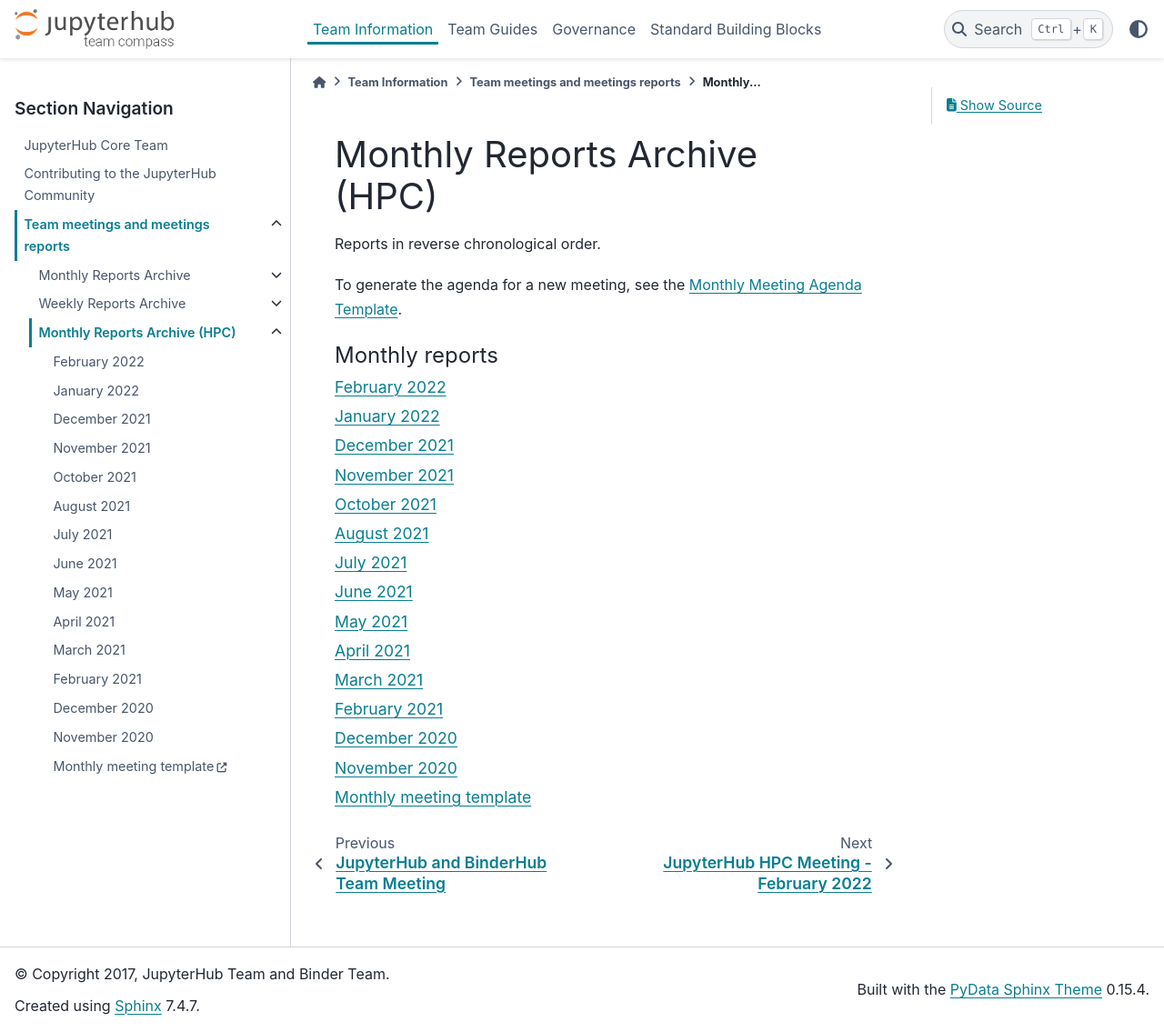
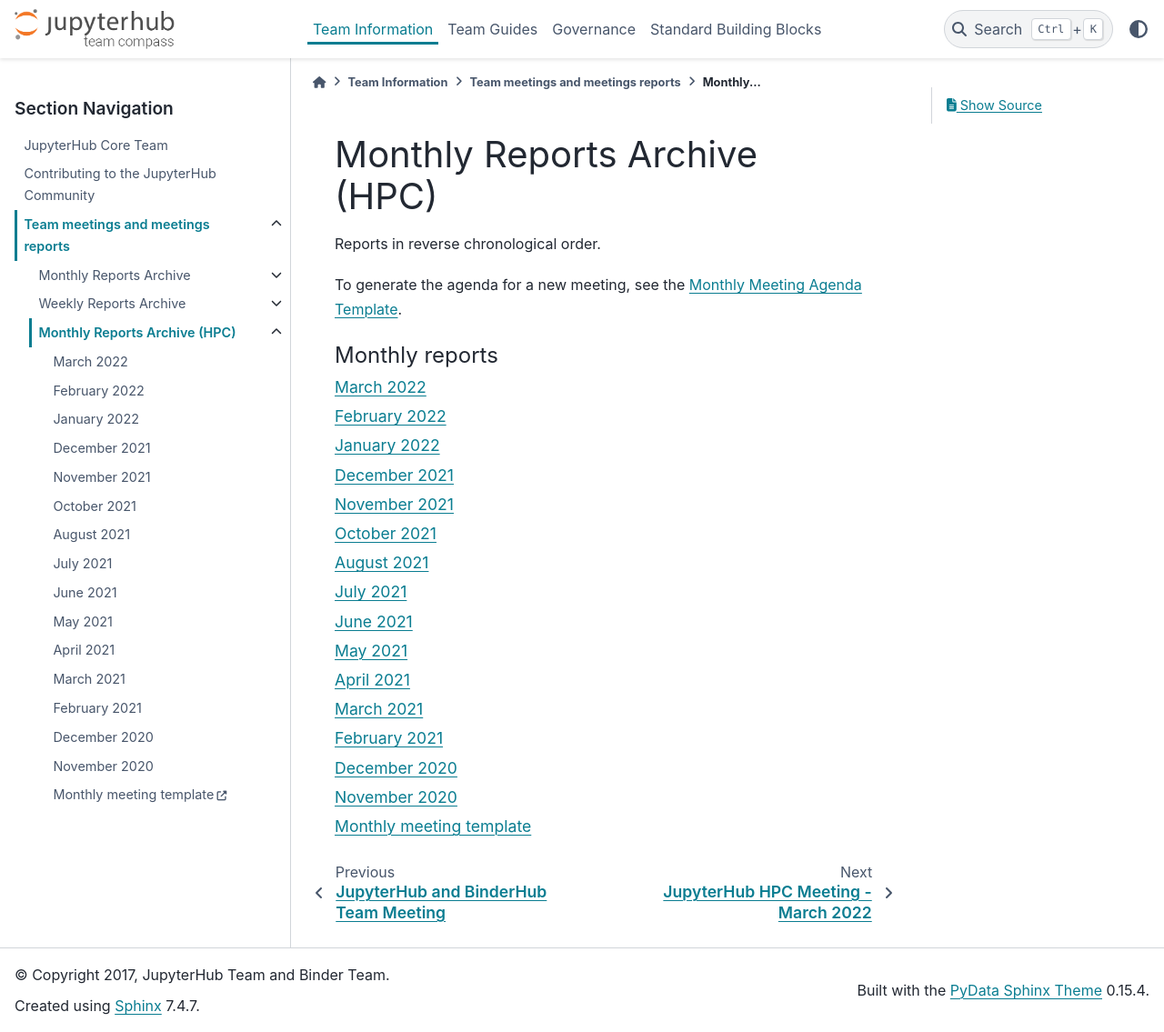
Before and after one commit to jupyterhub/team-compass, a Sphinx documentation site: the page built from docs/monthly-meeting-hpc/monthly_report_index.rst, in a window 1280 px wide and 1135 px high. Shown: the whole window at 91% size. Built offline with Sphinx 7.4.7 and the PyData theme 0.15.4, drawn with Linux system fonts in a browser that asks for light colours.

Commit message:
List March meeting

```diff
--- a/docs/monthly-meeting-hpc/monthly_report_index.rst
+++ b/docs/monthly-meeting-hpc/monthly_report_index.rst
@@ -11,6 +11,7 @@
    :maxdepth: 1
    :caption: Monthly reports
 
+   March 2022 <2022-03-02.md>
    February 2022 <2022-02-02.md>
    January 2022 <2022-01-05.md>
    December 2021 <2021-12-01.md>
```
